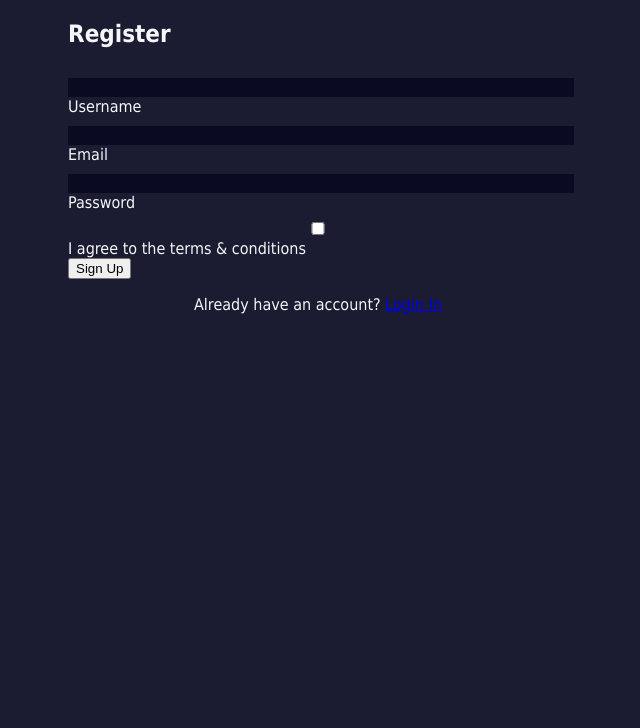
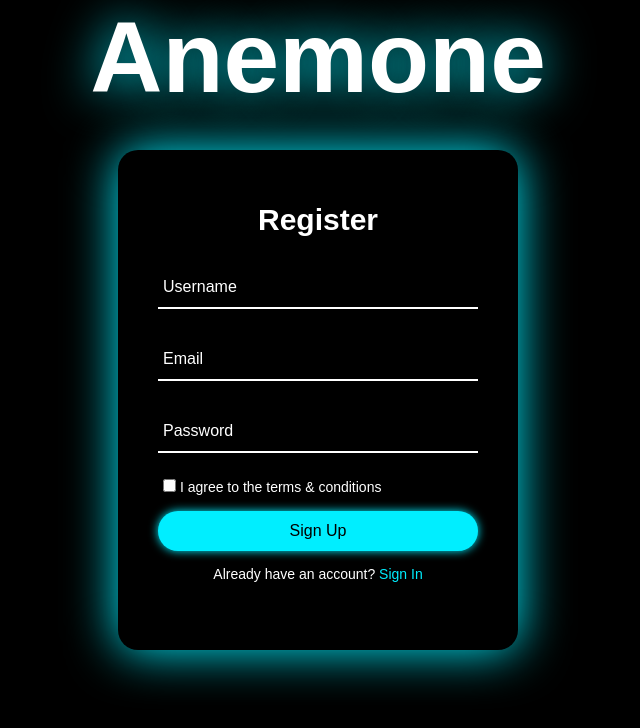
Before and after one commit to exoh37/Anemone, a website: page Front_end/Register.html in a window 1280 px wide. Shown: the whole page, without its empty margins (322-962 px from the left). Drawn offline with Linux system fonts and the light colour scheme.

Commit message:
front end done

```diff
--- a/Front_end/Register.html
+++ b/Front_end/Register.html
@@ -2,12 +2,15 @@
 <html>
         <head>
                 <meta charset="utf-8">
-                <meta name="viewport" content="width=device-width, initial-scale=1">
+                <meta http-equiv="X-UA-Compatible" content="IE=edge">
+                <meta name="viewport" content="width=device-width, initial-scale=1.0">
                 <title>register-page</title>
                 <link rel="stylesheet" href="Register_style.css" />
         </head>
         <body>
-                <div class="form-wrapper sign-up">
+        <h1 class="glow">Anemone</h1>
+        <div class="wrapper">
+                <div class="form-wrapper sign-in">
                         <form action="">
                                 <h2>Register</h2>
                                 <div class="input-group">
@@ -27,9 +30,10 @@
                                 </div>
                                 <button type="submit">Sign Up</button>
                                 <div class="signUp-link">
-                            <p>Already have an account? <a href="Login.html" class="signInBtn-link">Login In</a></p>
+                                        <p>Already have an account? <a href="#" class="signInBtn-link">Sign In</a></p>
                                 </div>
                         </form>
                 </div>
+              </div>
         </body>
 </html>
--- a/Front_end/Register_style.css
+++ b/Front_end/Register_style.css
@@ -1,52 +1,148 @@
+* {
+    margin: 0;
+    padding: 0;
+    box-sizing: border-box;
+    font-family: 'Poppins', sans-serif;
+}
 body {
+    display: flex;
+    justify-content: center;
+    align-items: center;
+    min-height: 100vh;
+    background: #000;
+}
+.wrapper {
+    position: absolute;
+    width: 400px;
+    height: 500px;
+    background: #000;
+    box-shadow: 0 0 50px #0ef;
+    border-radius: 20px;
+    padding: 30px;
+    overflow: hidden;
+}
+
+.glow {
+    text-shadow: 0 0 50px #0ef;
+}
+
+.glow:hover{
+    animation: animate 1s linear infinite;
+}
+
+.wrapper:hover {
+    animation: animate 1s linear infinite;
+}
+@keyframes animate {
+    100% {
+    filter: hue-rotate(360deg);
+    }
+}
+.form-wrapper {
+    display: flex;
+    justify-content: center;
+    align-items: center;
     width: 100%;
-    height: 100vh;
-    margin: 0;
-    background-color: #1b1b32;
-    color: #f5f6f7;
-    font-family: Tahoma;
+    height: 100%;
+    transition: 1s ease-in-out;
+}
+.wrapper.active .form-wrapper.sign-in {
+    transform: translateY(-450px);
+}
+.wrapper .form-wrapper.sign-up {
+    position: absolute;
+    top: 450px;
+    left: 0;
+}
+.wrapper.active .form-wrapper.sign-up {
+    transform: translateY(-450px);
+}
+h2 {
+    font-size: 30px;
+    color: #fff;
+    text-align: center;
+}
+h1 {
+    font-size: 100px;
+    color: #fff;
+    text-align: center;
+    margin-bottom: auto;
+}
+.input-group {
+    position: relative;
+    margin: 30px 0;
+    border-bottom: 2px solid #fff;
+}
+.input-group label {
+    position: absolute;
+    top: 50%;
+    left: 5px;
+    transform: translateY(-50%);
     font-size: 16px;
+    color: #fff;
+    pointer-events: none;
+    transition: .5s;
 }
 
 
-h1, p {
-    margin: 1em auto;
+.input-group label {
+    position: absolute;
+    top: 50%;
+    left: 5px;
+    transform: translateY(-50%);
+    font-size: 16px;
+    color: #fff;
+    pointer-events: none;
+    transition: .5s;
+}
+.input-group input {
+    width: 320px;
+    height: 40px;
+    font-size: 16px;
+    color: #fff;
+    padding: 0 5px;
+    background: transparent;
+    border: none;
+    outline: none;
+}
+.input-group input:focus~label,
+.input-group input:valid~label {
+    top: -5px;
+}
+.remember {
+    margin: -5px 0 15px 5px;
+}
+.remember label {
+    color: #fff;
+    font-size: 14px;
+}
+.remember label input {
+    accent-color: #0ef;
+}
+button {
+    position: relative;
+    width: 100%;
+    height: 40px;
+    background: #0ef;
+    box-shadow: 0 0 10px #0ef;
+    font-size: 16px;
+    color: #000;
+    font-weight: 500;
+    cursor: pointer;
+    border-radius: 30px;
+    border: none;
+    outline: none;
+}
+.signUp-link {
+    font-size: 14px;
     text-align: center;
+    margin: 15px 0;
 }
-
-form {
-    width: 60vw;
-    max-width: 500px;
-    min-width: 300px;
-    margin: 0 auto;
-    padding-bottom: 2em;
+.signUp-link p {
+    color: #fff;
 }
-
-fieldset {
-    border: none;
-    padding: 2rem 0;
-    border-bottom: 3px solid #3b3b4f;
+.signUp-link p a {
+    color: #0ef;
+    text-decoration: none;
+    font-weight: 500;
 }
-
-fieldset:last-of-type {
-    border-bottom: none;
-}
-
-input[type="submit"] {
-    display: block;
-    width: 30%;
-    margin: 1em auto;
-    height: 2em;
-    font-size: 1.1rem;
-    background-color: #3b3b4f;
-    border-color: white;
-    min-width: 300px;
-}
-
-input {
-    margin: 10px 0 0 0;
-    width: 100%;
-    background-color: #0a0a23;
-    border: 1px solid #0a0a23;
-    color: #ffffff;
-}
```
Lines whose indentation alone changed are shown as unchanged.
